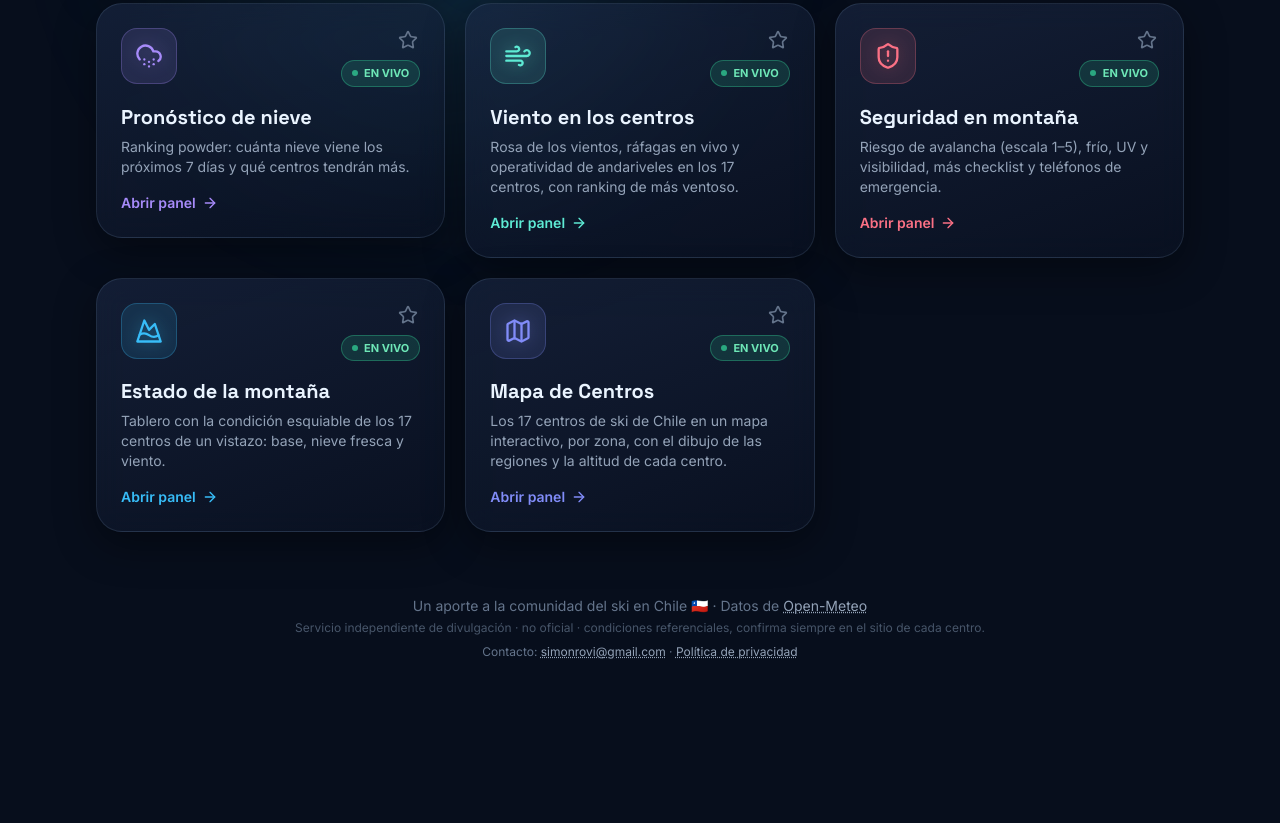
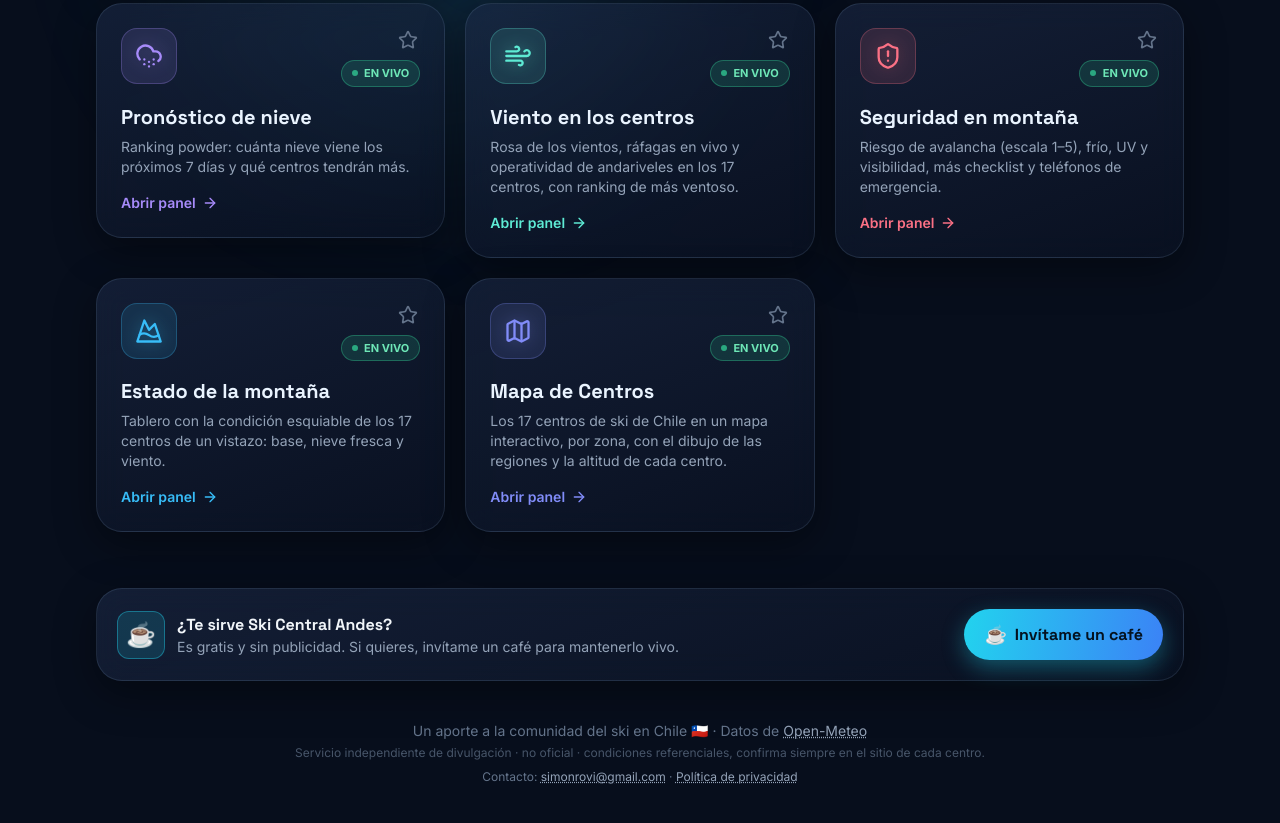
Before and after one commit to simonrovi-web/ski-central-andes, a plain HTML site: page index.html in a window 1280 px wide. Shown: the part 981-1804 px from the top of the page. Before the commit the page ends 1697 px from the top, so only its background shows below. Drawn offline with nearby package versions, Linux system fonts and the light colour scheme.

Commit message:
Invitame un cafe: boton con link de MercadoPago en portal y app de Ski, y guino en la Ski IA; sw v7
Co-Authored-By: Claude Opus 4.8 <noreply@anthropic.com>

```diff
--- a/app/sw.js
+++ b/app/sw.js
@@ -1,4 +1,4 @@
-const CACHE='ski-app-v6';
+const CACHE='ski-app-v7';
 const SHELL=['./','./index.html','./manifest.json','./icon-192.png','./icon-512.png','./apple-touch-icon.png'];
 self.addEventListener('install',e=>{self.skipWaiting();e.waitUntil(caches.open(CACHE).then(c=>c.addAll(SHELL)).catch(()=>{}));});
 self.addEventListener('activate',e=>{e.waitUntil(caches.keys().then(ks=>Promise.all(ks.filter(k=>k!==CACHE).map(k=>caches.delete(k)))).then(()=>self.clients.claim()));});
--- a/index.html
+++ b/index.html
@@ -98,8 +98,20 @@
   <!-- ===== SIN RESULTADOS ===== -->
   <p id="noRes" class="hidden text-center text-slate-500 mt-12">No encontramos paneles con «<span id="noResQ" class="text-slate-300"></span>». Prueba con otra palabra.</p>
 
+  <!-- ===== INVÍTAME UN CAFÉ ===== -->
+  <div class="mt-14 card p-5 flex flex-col sm:flex-row items-center gap-4 sm:justify-between text-center sm:text-left">
+    <div class="flex items-center gap-3">
+      <div class="h-12 w-12 rounded-xl grid place-items-center shrink-0" style="background:rgba(34,211,238,.15);border:1px solid rgba(34,211,238,.4)"><span style="font-size:24px">☕</span></div>
+      <div>
+        <p class="grotesk font-bold text-slate-100">¿Te sirve Ski Central Andes?</p>
+        <p class="text-sm text-slate-400">Es gratis y sin publicidad. Si quieres, invítame un café para mantenerlo vivo.</p>
+      </div>
+    </div>
+    <a href="https://link.mercadopago.cl/adnminero" target="_blank" rel="noopener" class="pill grotesk inline-flex items-center gap-2 px-5 py-3 font-bold shrink-0 active:scale-95 transition" style="background:linear-gradient(100deg,#22d3ee,#3b82f6);color:#04121f;box-shadow:0 8px 22px rgba(34,211,238,.35)"><span style="font-size:18px">☕</span> Invítame un café</a>
+  </div>
+
   <!-- ===== FOOTER ===== -->
-  <footer class="mt-16 text-center text-sm text-slate-500">
+  <footer class="mt-10 text-center text-sm text-slate-500">
     <p>Un aporte a la comunidad del ski en Chile 🇨🇱 · Datos de <a href="https://open-meteo.com" target="_blank" rel="noopener" class="text-slate-400 underline decoration-dotted">Open-Meteo</a></p>
     <p class="mt-1 text-xs text-slate-600">Servicio independiente de divulgación · no oficial · condiciones referenciales, confirma siempre en el sitio de cada centro.</p>
     <p class="mt-2 text-xs text-slate-500">Contacto: <a href="mailto:simonrovi@gmail.com" class="text-slate-400 underline decoration-dotted">simonrovi@gmail.com</a> · <a href="privacidad.html" class="text-slate-400 underline decoration-dotted">Política de privacidad</a></p>
```
Also changed, not shown: app/index.html (+13 -0 lines), ski-ia.html (+1 -1 lines).
